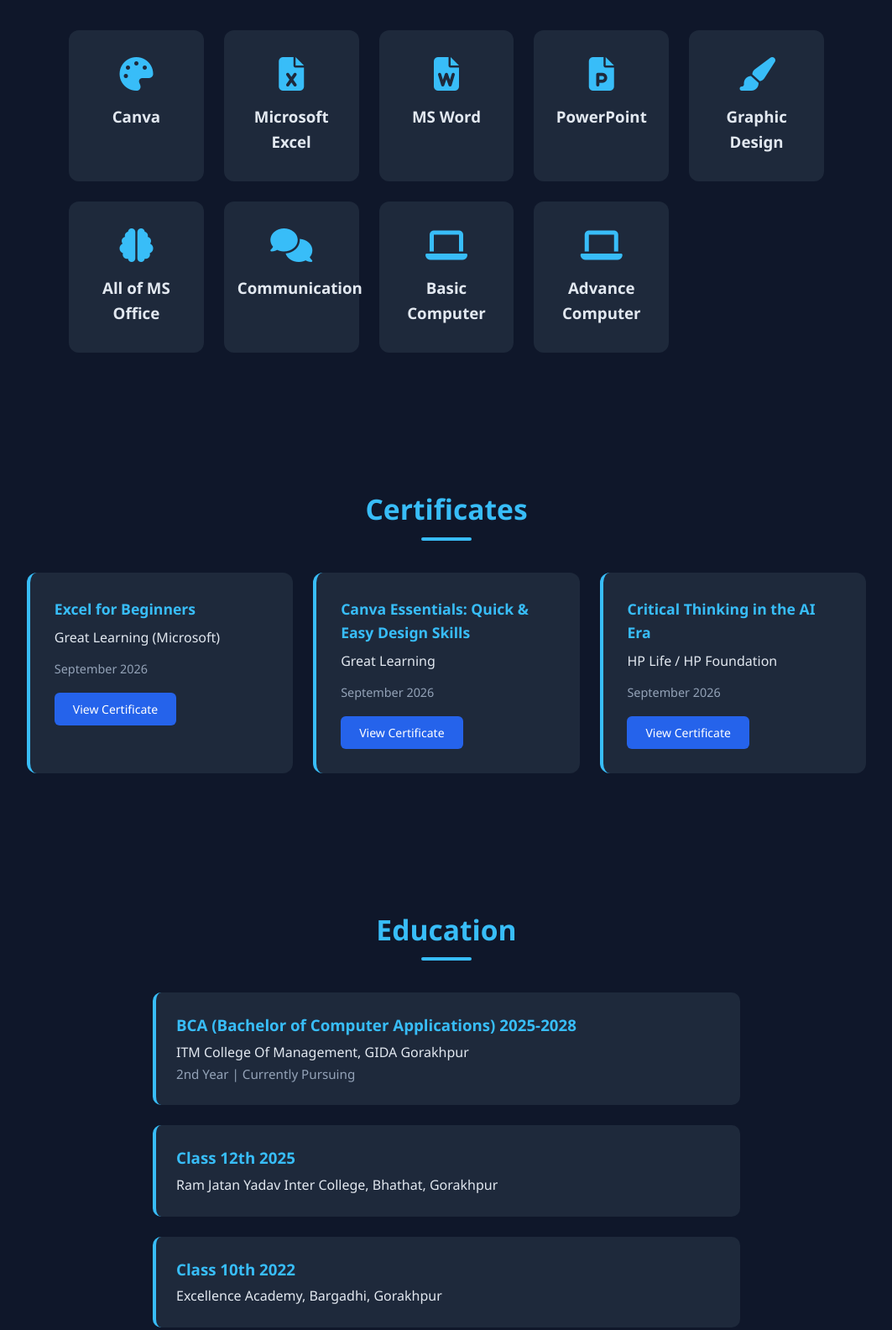
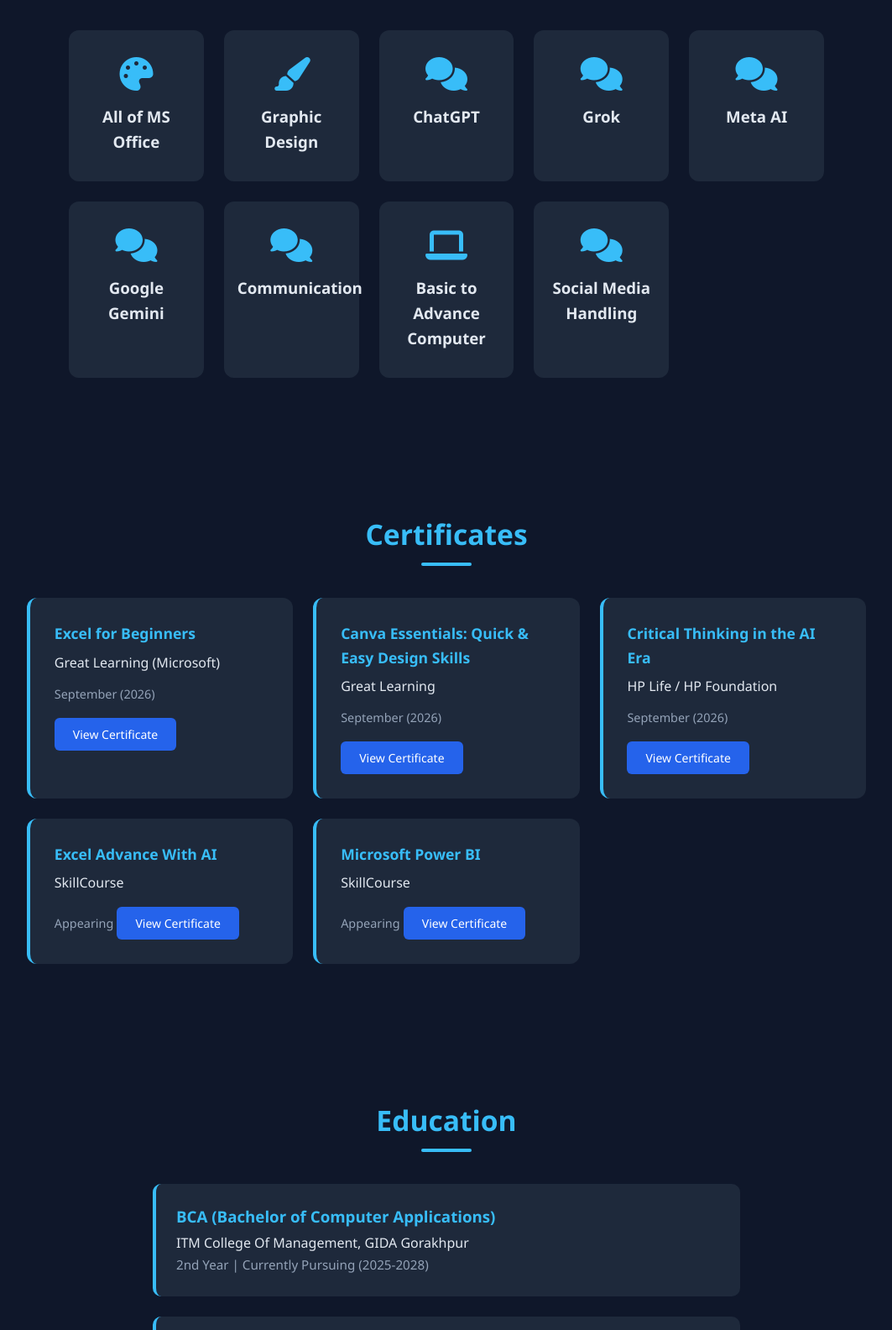
Before and after one commit to 1xgaurav/1xgaurav.github.io, a plain HTML site: page index.html in a window 1280 px wide. Shown: the part 1380-2964 px from the top of the page at 84% size, without its empty margins (108-1171 px from the left). Drawn offline with Linux system fonts and the light colour scheme.

Commit message:
Update index.html

```diff
--- a/index.html
+++ b/index.html
@@ -64,27 +64,27 @@
         <div class="skills-grid">
             <div class="skill-card">
                 <i class="fas fa-palette"></i>
-                <h3>Canva</h3>
-            </div>
-            <div class="skill-card">
-                <i class="fas fa-file-excel"></i>
-                <h3>Microsoft Excel</h3>
-            </div>
-            <div class="skill-card">
-                <i class="fas fa-file-word"></i>
-                <h3>MS Word</h3>
-            </div>
-            <div class="skill-card">
-                <i class="fas fa-file-powerpoint"></i>
-                <h3>PowerPoint</h3>
+                <h3>All of MS Office</h3>
             </div>
             <div class="skill-card">
                 <i class="fas fa-paint-brush"></i>
                 <h3>Graphic Design</h3>
             </div>
-            <div class="skill-card">
-                <i class="fas fa-brain"></i>
-                <h3>All of MS Office</h3>
+             <div class="skill-card">
+                <i class="fas fa-comments"></i>
+                <h3>ChatGPT</h3>
+            </div>
+             <div class="skill-card">
+                <i class="fas fa-comments"></i>
+                <h3>Grok</h3>
+            </div>
+             <div class="skill-card">
+                <i class="fas fa-comments"></i>
+                <h3>Meta AI</h3>
+            </div>
+             <div class="skill-card">
+                <i class="fas fa-comments"></i>
+                <h3>Google Gemini</h3>
             </div>
             <div class="skill-card">
                 <i class="fas fa-comments"></i>
@@ -92,11 +92,11 @@
             </div>
             <div class="skill-card">
                 <i class="fas fa-laptop"></i>
-                <h3>Basic Computer</h3>
+                <h3>Basic to Advance Computer</h3>
             </div>
-            <div class="skill-card">
-                <i class="fas fa-laptop"></i>
-                <h3>Advance Computer</h3>
+         <div class="skill-card">
+                <i class="fas fa-comments"></i>
+                <h3>Social Media Handling</h3>
             </div>
         </div>
     </section>
@@ -110,7 +110,7 @@
             <div class="cert-card">
                 <h3>Excel for Beginners</h3>
                 <p>Great Learning (Microsoft)</p>
-                <span>September 2026</span>
+                <span>September (2026)</span>
                 <button onclick="openCertificate('excel')" class="certificate-btn">View Certificate</button>
             </div>
 
@@ -118,7 +118,7 @@
             <div class="cert-card">
                 <h3>Canva Essentials: Quick & Easy Design Skills</h3>
                 <p>Great Learning</p>
-                <span>September 2026</span>
+                <span>September (2026)</span>
                 <button onclick="openCertificate('canva')" class="certificate-btn">View Certificate</button>
             </div>
 
@@ -126,8 +126,22 @@
             <div class="cert-card">
                 <h3>Critical Thinking in the AI Era</h3>
                 <p>HP Life / HP Foundation</p>
-                <span>September 2026</span>
+                <span>September (2026)</span>
                 <button onclick="openCertificate('ai-era')" class="certificate-btn">View Certificate</button>
+            </div>
+             <!-- Excel Advance Certificate -->
+            <div class="cert-card">
+                <h3>Excel Advance With AI</h3>
+                <p>SkillCourse</p>
+                <span>Appearing</span>
+                <button onclick="openCertificate('canva')" class="certificate-btn">View Certificate</button>
+            </div>
+             <!-- Microsoft Power BI Certificate -->
+            <div class="cert-card">
+                <h3>Microsoft Power BI</h3>
+                <p>SkillCourse</p>
+                <span>Appearing</span>
+                <button onclick="openCertificate('canva')" class="certificate-btn">View Certificate</button>
             </div>
 
         </div>
@@ -138,17 +152,19 @@
         <h2 class="section-title">Education</h2>
         <div class="timeline">
             <div class="timeline-item">
-                <h3>BCA (Bachelor of Computer Applications) 2025-2028</h3>
+                <h3>BCA (Bachelor of Computer Applications) </h3>
                 <p>ITM College Of Management, GIDA Gorakhpur</p>
-                <span>2nd Year | Currently Pursuing</span>
+                <span>2nd Year | Currently Pursuing (2025-2028) </span>
             </div>
             <div class="timeline-item">
-                <h3>Class 12th 2025</h3>
+                <h3>Class 12th </h3>
                 <p>Ram Jatan Yadav Inter College, Bhathat, Gorakhpur</p>
+                 <span>Qualified (2025)</span>
             </div>
             <div class="timeline-item">
-                <h3>Class 10th 2022</h3>
+                <h3>Class 10th</h3>
                 <p>Excellence Academy, Bargadhi, Gorakhpur</p>
+                 <span>Qualified (2022)</span>
             </div>
         </div>
     </section>
@@ -158,9 +174,10 @@
         <h2 class="section-title">Work Experience</h2>
         <div class="timeline">
             <div class="timeline-item">
-                <h3>Canva Graphics Design</h3>
-                <p>Freelance / Personal Projects</p>
+                <h3>Canva Graphics Design</h3
                 <span>•	Freelance Graphic Designer | 2024-2026 – Present (2 Years)</span>
+          <h3>Store Accounting </h3>
+                <p>Rawat Enterprises Accountant | 2025-2026 – Present (1 Years)</span>
             </div>
         </div>
     </section>
```
